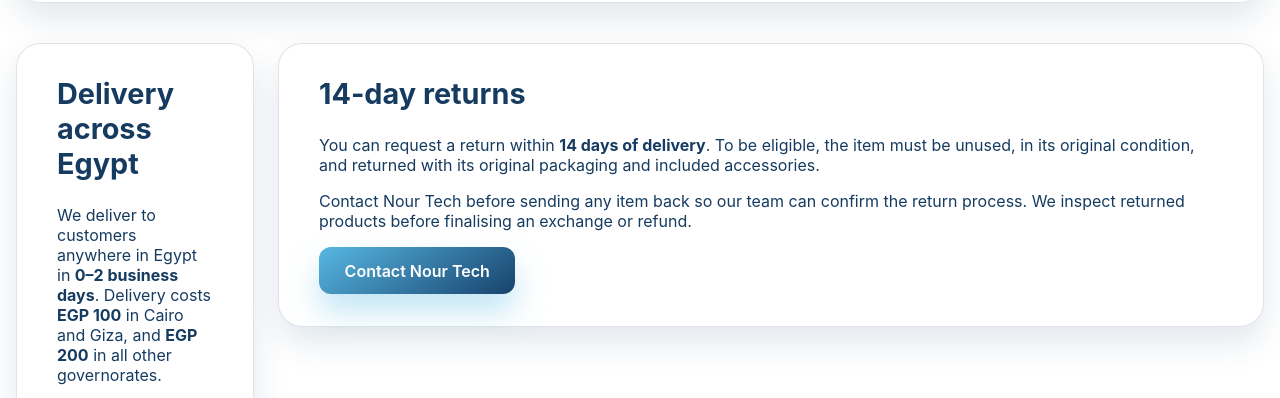
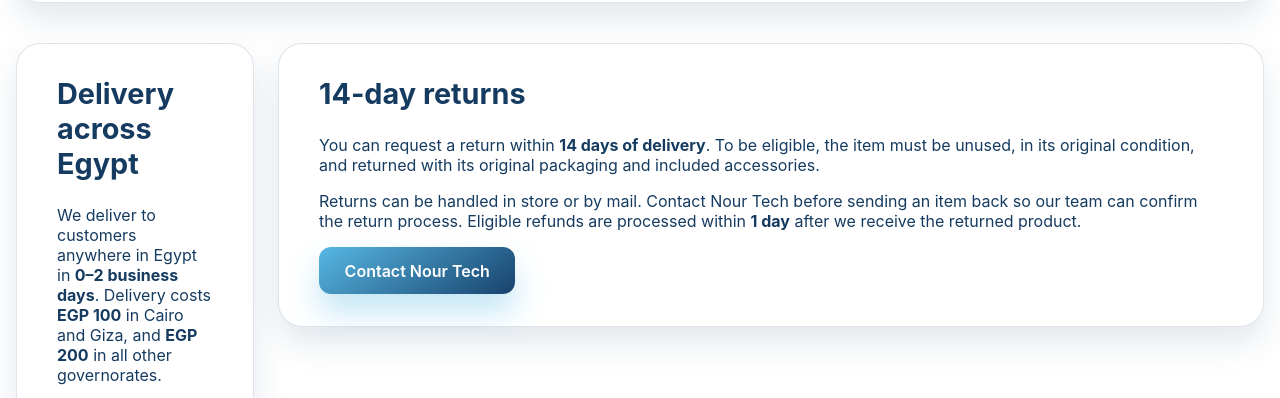
Before and after one commit to aelemary/nour-tech, a website: page public/shipping-returns.html in a window 1280 px wide. Shown: the part 355-753 px from the top of the page. Drawn offline with Linux system fonts and the light colour scheme; no server answers.

Commit message:
Document return methods and refund timing

```diff
--- a/public/shipping-returns.html
+++ b/public/shipping-returns.html
@@ -37,7 +37,7 @@
         <section class="panel category-results-panel">
           <h2>14-day returns</h2>
           <p>You can request a return within <strong>14 days of delivery</strong>. To be eligible, the item must be unused, in its original condition, and returned with its original packaging and included accessories.</p>
-          <p>Contact Nour Tech before sending any item back so our team can confirm the return process. We inspect returned products before finalising an exchange or refund.</p>
+          <p>Returns can be handled in store or by mail. Contact Nour Tech before sending an item back so our team can confirm the return process. Eligible refunds are processed within <strong>1 day</strong> after we receive the returned product.</p>
           <a class="btn btn-primary" href="/contact.html">Contact Nour Tech</a>
         </section>
       </div>
```
